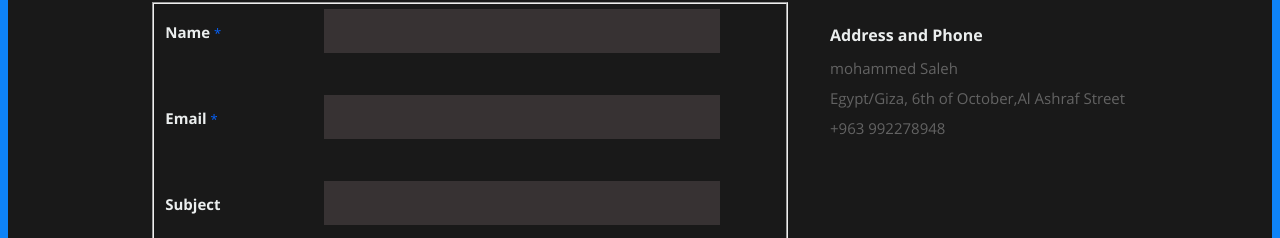
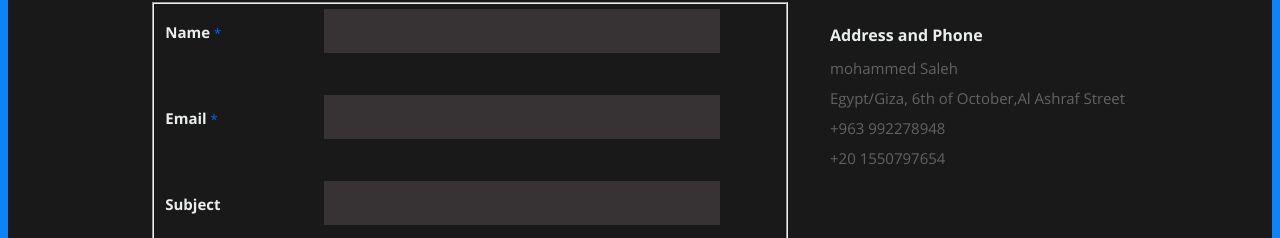
Before and after one commit to MHD-Saleh/My-portfolio, a React (Create React App) app: page / in a window 1280 px wide. Shown: the part 4010-4248 px from the top of the page. Built offline with nearby package versions, Linux system fonts and the light colour scheme.

Commit message:
Update Contact.js

```diff
--- a/src/Components/Contact.js
+++ b/src/Components/Contact.js
@@ -8,6 +8,7 @@ const Contact = () => {
   const state = "6th of October,Al Ashraf Street";
 
   const phone = "+963 992278948";
+  const phone2 = "+20 1550797654";
   const message =
     "I'D like to hear from you if you'd like Qoute, or more information aboute working with me,please fill out the form ,and i will response as soon as possible";
 
@@ -108,6 +109,8 @@ const Contact = () => {
                 {city}, {state}
                 <br />
                 <span>{phone}</span>
+                <br />
+                <span>{phone2}</span>
               </p>
             </div>
           </aside>
```
